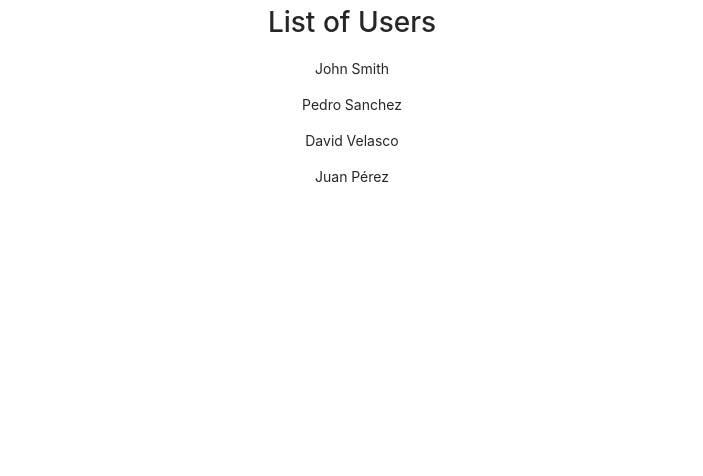
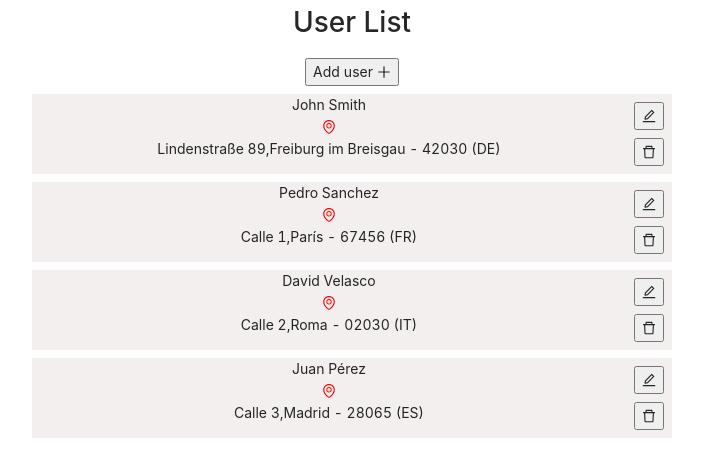
Before and after one commit to alio1991/UsersNinjaTalent, a React (Create React App) app: page /#/ in a window 1280 px wide. Shown: the top 476 px of the page, without its empty margins (288-991 px from the left). Built offline with nearby package versions, Linux system fonts and the light colour scheme.

Commit message:
feature: starting user form to make the CRUD

```diff
--- a/src/services/userService.js
+++ b/src/services/userService.js
@@ -57,11 +57,11 @@ const getUsers = [
           }
 ];
 
-const createUser = () => {
+const createUser = (data) => {
   console.log('Usuario creado!!');
 }
 
-const editUser = (id) => {
+const editUser = (id, data) => {
   console.log('Usuario '+id+' modificado!!');
 }
 
--- a/src/views/LandingView/LandingView.jsx
+++ b/src/views/LandingView/LandingView.jsx
@@ -1,22 +1,144 @@
 import React, { useState, useEffect } from 'react';
-import { getUsers } from '../../services/userService.js'
+import { getUsers, createUser, deleteUser, editUser } from '../../services/userService.js'
 import './LandingView.scss';
+import { Modal, Form, Input, DatePicker } from 'antd';
+import { EnvironmentOutlined, EditOutlined, DeleteOutlined, PlusOutlined } from '@ant-design/icons';
 
 export function LandingView() {
 
+	const [userForm] = Form.useForm();
 	const [users, setUsers] = useState();
+  const [isEditModalVisible, setIsEditModalVisible] = useState(false);
+	const [UserSelected, setUserSelected] = useState();
+
+
+	const layout = {
+		labelCol: { span: 8 },
+		wrapperCol: { span: 16 },
+	};
 
 	useEffect(()=>{
 		setUsers(getUsers);
 	},[getUsers]);
 
+	const usingForm = (user) => {
+		setUserSelected(user);
+		userForm.resetFields();
+		if(user){
+			userForm.setFieldsValue(user);
+			userForm.setFieldsValue(user.address);
+
+		}
+		setIsEditModalVisible(true);
+	}
+
+	const newUser = () => {
+		createUser([]);
+	}
+
+	const modifyUserInfo = () => {
+		editUser(UserSelected,[]);
+		setIsEditModalVisible(false);
+	}
+
   return (
     <React.Fragment>
       <div className="landing-view">
-				<h1>List of Users</h1>
-        {users&&users.map(user=>
-					<p key={user.id} >{`${user.firstname} ${user.lastname}`}</p>
-				)}
+				<h1>User List</h1>
+				<div className="new-user">
+					</div><button onClick={() => usingForm(undefined)}>Add user <PlusOutlined /></button>
+				<div className="landing-view__user-list">
+					{users&&users.map(user=>
+						<div key={user.id} className="landing-view__user-list__user-row">
+							<div className="landing-view__user-list__user-row__user-info">
+								<div className="landing-view__user-list__user-row__user-info__name-email-container">
+									{`${user.firstname} ${user.lastname}`}
+								</div>
+								<div className="landing-view__user-list__user-row__user-info__address">
+									<EnvironmentOutlined /><p>{`${user.address.street},${user.address.city} - ${user.address.postalcode} (${user.address.country})`}</p>
+								</div>
+							</div>
+							<div className="landing-view__user-list__user-row__options">
+								<button className="edit-button" onClick={()=> usingForm(user)}><EditOutlined /></button>
+								<button className="delete-button" onClick={()=> deleteUser(user.id)}><DeleteOutlined /></button>
+							</div>
+
+						</div>
+					)}
+				</div>
+				<Modal
+					title="Edit user modal"
+					visible={isEditModalVisible}
+					onOk={()=> modifyUserInfo()}
+					onCancel={()=>setIsEditModalVisible(false)}>
+
+					<Form
+						form = {userForm}
+						{...layout}
+						name="basic"
+						initialValues={{ remember: true }}
+						// onFinish={onFinish}
+						// onFinishFailed={onFinishFailed}
+					>
+						<Form.Item
+							label="First Name"
+							name="firstname"
+						>
+							<Input />
+						</Form.Item>
+
+						<Form.Item
+							label="Last Name"
+							name="lastname"
+						>
+							<Input />
+						</Form.Item>
+
+						<Form.Item
+							label="Email"
+							name="email"
+						>
+							<Input />
+						</Form.Item>
+{/*
+						<Form.Item
+							label="Birth Date"
+							name="birthDate"
+						>
+							<DatePicker onChange={(date, dateString)=> console.log(dateString)} />
+						</Form.Item> */}
+
+						<hr/>
+						<Form.Item
+							label="Street"
+							name="street"
+						>
+							<Input />
+						</Form.Item>
+
+						<Form.Item
+							label="City"
+							name="city"
+						>
+							<Input />
+						</Form.Item>
+
+						<Form.Item
+							label="Country"
+							name="country"
+						>
+							<Input />
+						</Form.Item>
+
+						<Form.Item
+							label="Postal Code"
+							name="postalcode"
+						>
+							<Input />
+						</Form.Item>
+
+					</Form>
+				</Modal>
       </div>
     </React.Fragment>
   )
--- a/src/views/LandingView/LandingView.scss
+++ b/src/views/LandingView/LandingView.scss
@@ -0,0 +1,47 @@
+.landing-view{
+
+    &__user-list{
+        display: flex;
+        flex-direction: column;
+        align-items: center;
+        &__user-row{
+            display: flex;
+            justify-content: space-between;
+            box-sizing: border-box;
+            width: 50%;
+            height: 5rem;
+            margin-top: 0.5rem;
+            background-color: var(--user-row-color);
+
+            &__user-info{
+                display: flex;
+                flex-direction: column;
+                justify-content: space-evenly;
+                width: 100%;
+            }
+
+            &__options{
+                display: flex;
+                flex-direction: column;
+                justify-content: space-between;
+                width: fit-content;
+                padding: 0.5rem;
+
+                button{
+                    cursor: pointer;
+                    &:hover{
+                        background-color: greenyellow;
+                    }
+                    &:hover:not(.edit-button){
+                        background-color: rgba(255, 6, 6, 0.945);
+                    }
+                }
+            }
+            .anticon-environment{
+                padding: 0.2rem;
+                color: red;
+            }
+        }
+    }
+
+}
```
